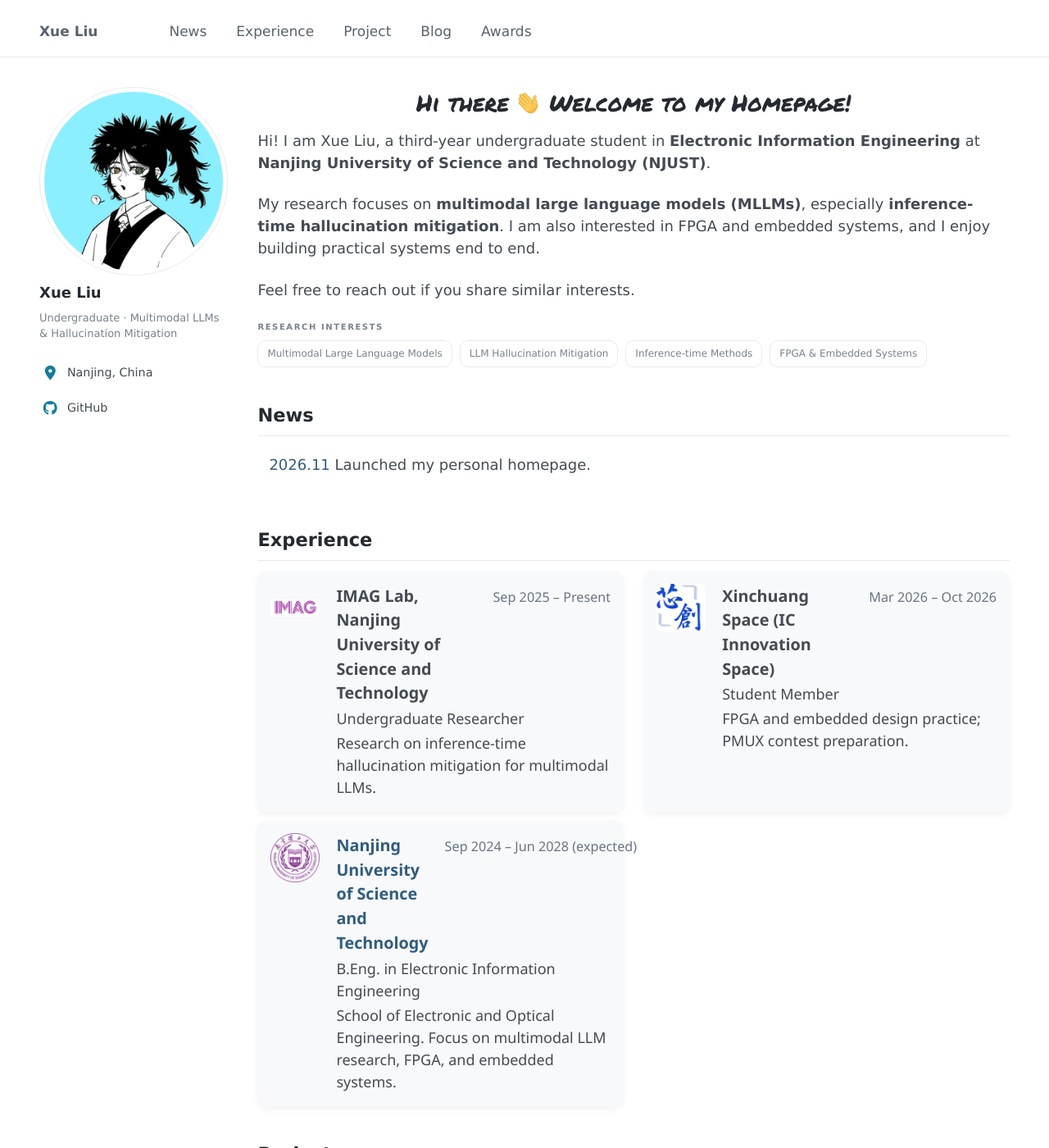
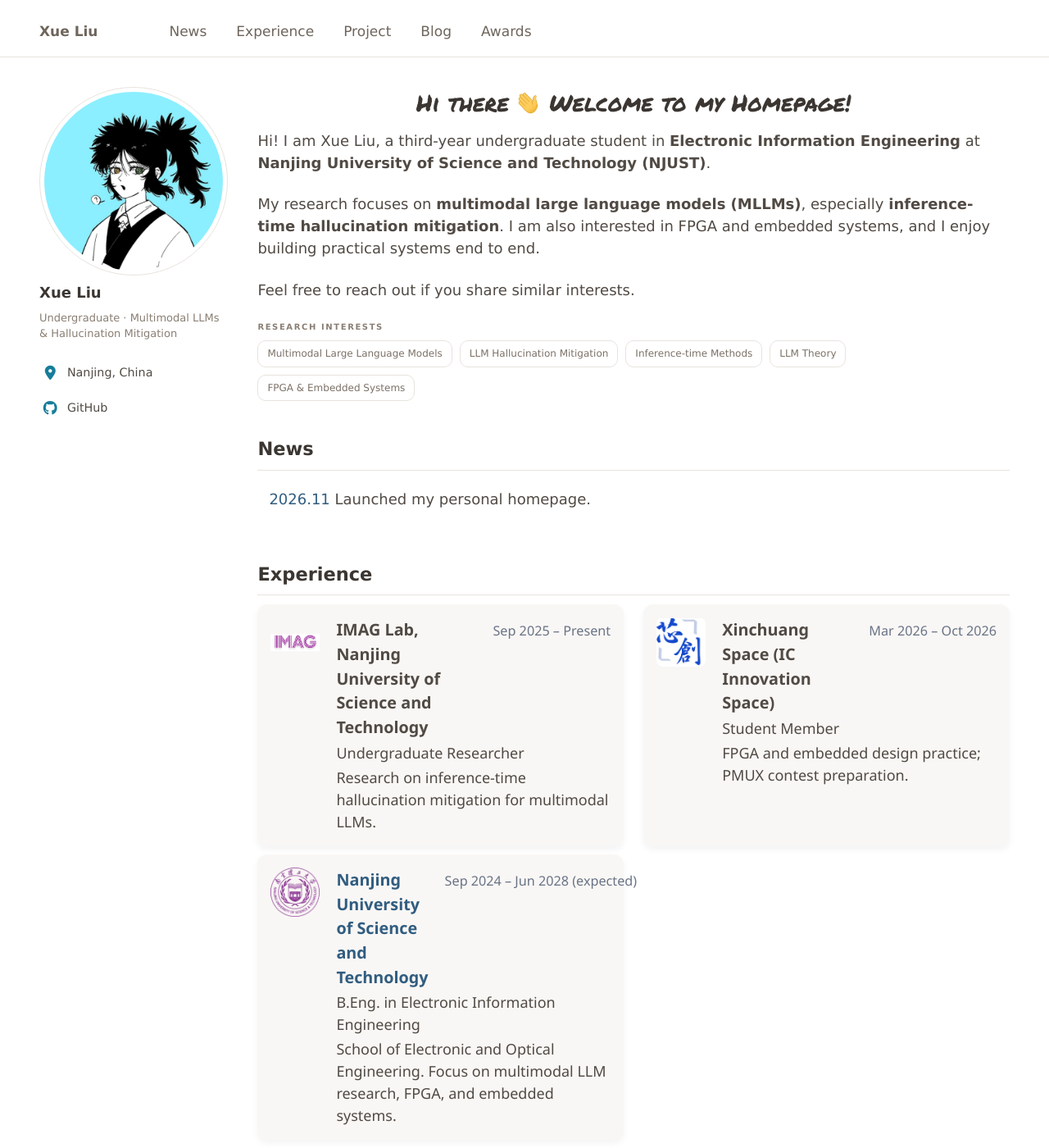
Before and after one commit to xueliu-llm/xueliu-llm.github.io, a Jekyll site: the page built from _pages/about.md, in a window 1280 px wide and 1400 px high. Shown: the whole window at 82% size. Built offline with Jekyll 4.4.1, drawn with Linux system fonts in a browser that asks for light colours.

Commit message:
Warm ink text palette; add LLM Theory interest

```diff
--- a/_data/profile.json
+++ b/_data/profile.json
@@ -4,6 +4,7 @@
     "Multimodal Large Language Models",
     "LLM Hallucination Mitigation",
     "Inference-time Methods",
+    "LLM Theory",
     "FPGA & Embedded Systems"
   ]
 }
--- a/assets/css/classic-home.css
+++ b/assets/css/classic-home.css
@@ -7,12 +7,12 @@
   font-display: swap;
 }
 :root {
-  --home-ink: #454B53;
-  --home-heading: #252A30;
-  --home-muted: #7A828C;
+  --home-ink: #514A44;
+  --home-heading: #3B3632;
+  --home-muted: #8A7F74;
   --home-accent: #167D9A;
-  --home-line: #E7EAEE;
-  --home-soft: #F8F9FA;
+  --home-line: #E8E3DD;
+  --home-soft: #F9F7F5;
 }
 body {
   color: var(--home-ink);
@@ -29,13 +29,13 @@ body, h1, h2, h3, h4, h5, h6 {
 }
 .greedy-nav { background: transparent; }
 .page__content .news-box { background: transparent; border-left: none; }
-.page__content .experience-card { background: #F8F9FA; border-left: none; }
+.page__content .experience-card { background: #F9F7F5; border-left: none; }
 .page__content .project-card {
   background: #fff;
-  border: 1px solid #E7EAEE;
+  border: 1px solid #E8E3DD;
   border-left: none;
 }
-.page__content .publication-card { background: #fff; border: 1px solid #E7EAEE; }
+.page__content .publication-card { background: #fff; border: 1px solid #E8E3DD; }
 .page__content h1, .page__content h2, .page__content h3 { color: var(--home-heading); }
 a { color: #167D9A; }
 a:hover { color: #0F607A; }
@@ -69,14 +69,14 @@ a:hover { color: #0F607A; }
 .author__pronouns, .author__bio { color: var(--home-muted); }
 .author__avatar img { aspect-ratio: 1; object-fit: cover; object-position: 50% 85%; }
 .author__urls.social-icons i { color: var(--home-accent) !important; }
-.greedy-nav .visible-links a { color: #5A626B; }
+.greedy-nav .visible-links a { color: #6E655C; }
 .greedy-nav .visible-links a:hover { color: var(--home-accent); }
 .greedy-nav .visible-links a::before, .greedy-nav button { background-color: var(--home-accent); }
 .greedy-nav .hidden-links { border-color: var(--home-line); }
 .greedy-nav .hidden-links a:hover { background-color: var(--home-soft); }
 .btn.btn--inverse { color: var(--home-accent) !important; background-color: var(--home-soft); border-color: var(--home-line); }
 .btn.btn--inverse:hover { background-color: #ECF0F3; }
-.page__footer { color: var(--home-muted); background-color: #F8F9FA; border-color: var(--home-line); }
+.page__footer { color: var(--home-muted); background-color: #F9F7F5; border-color: var(--home-line); }
 .page__footer a { color: var(--home-accent); }
 :focus-visible { outline-color: var(--home-accent); }
 ::selection { color: var(--home-heading); background-color: #DCEEF4; }
@@ -94,10 +94,10 @@ a:hover { color: #0F607A; }
   font-weight: 600;
   vertical-align: 1px;
 }
-.research-caption { display: block; margin-bottom: 9px; color: #7A828C; font-size: 10px; font-weight: 700; letter-spacing: .16em; text-transform: uppercase; }
+.research-caption { display: block; margin-bottom: 9px; color: #8A7F74; font-size: 10px; font-weight: 700; letter-spacing: .16em; text-transform: uppercase; }
 .research-tags { display: flex; flex-wrap: wrap; align-items: center; gap: 9px; }
 .research-tags svg { display: none; }
-.research-topic { display: inline-flex; align-items: center; gap: 7px; padding: 7px 11px; border: 1px solid #E7EAEE; border-radius: 10px; color: #7A828C; background: #FFFFFF; font-size: 12px; font-weight: 500; line-height: 1.4; white-space: nowrap; }
+.research-topic { display: inline-flex; align-items: center; gap: 7px; padding: 7px 11px; border: 1px solid #E8E3DD; border-radius: 10px; color: #7C7167; background: #FFFFFF; font-size: 12px; font-weight: 500; line-height: 1.4; white-space: nowrap; }
 @media (max-width: 600px) {
   .research-interests { margin: 20px 0 24px; }
   .research-tags { gap: 8px; }
```
